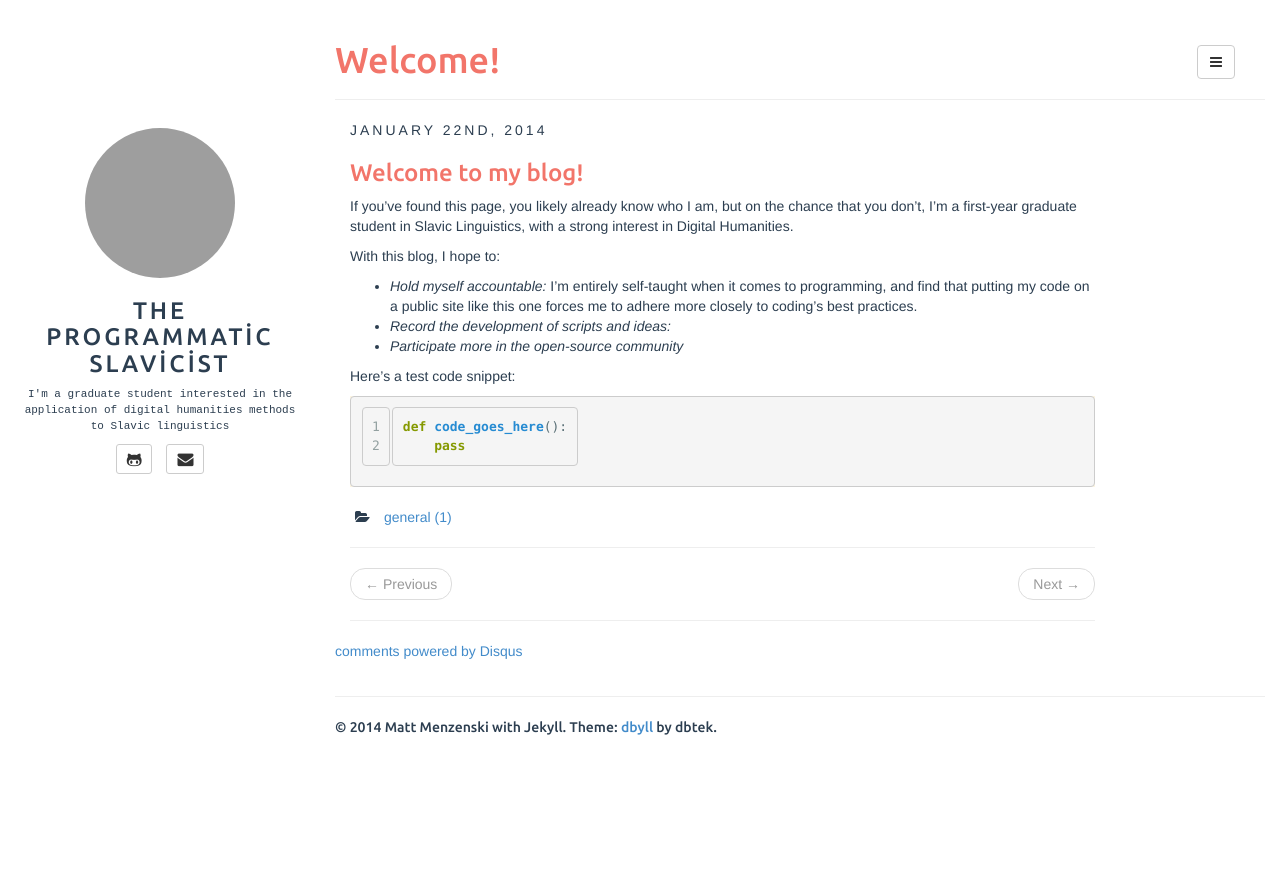
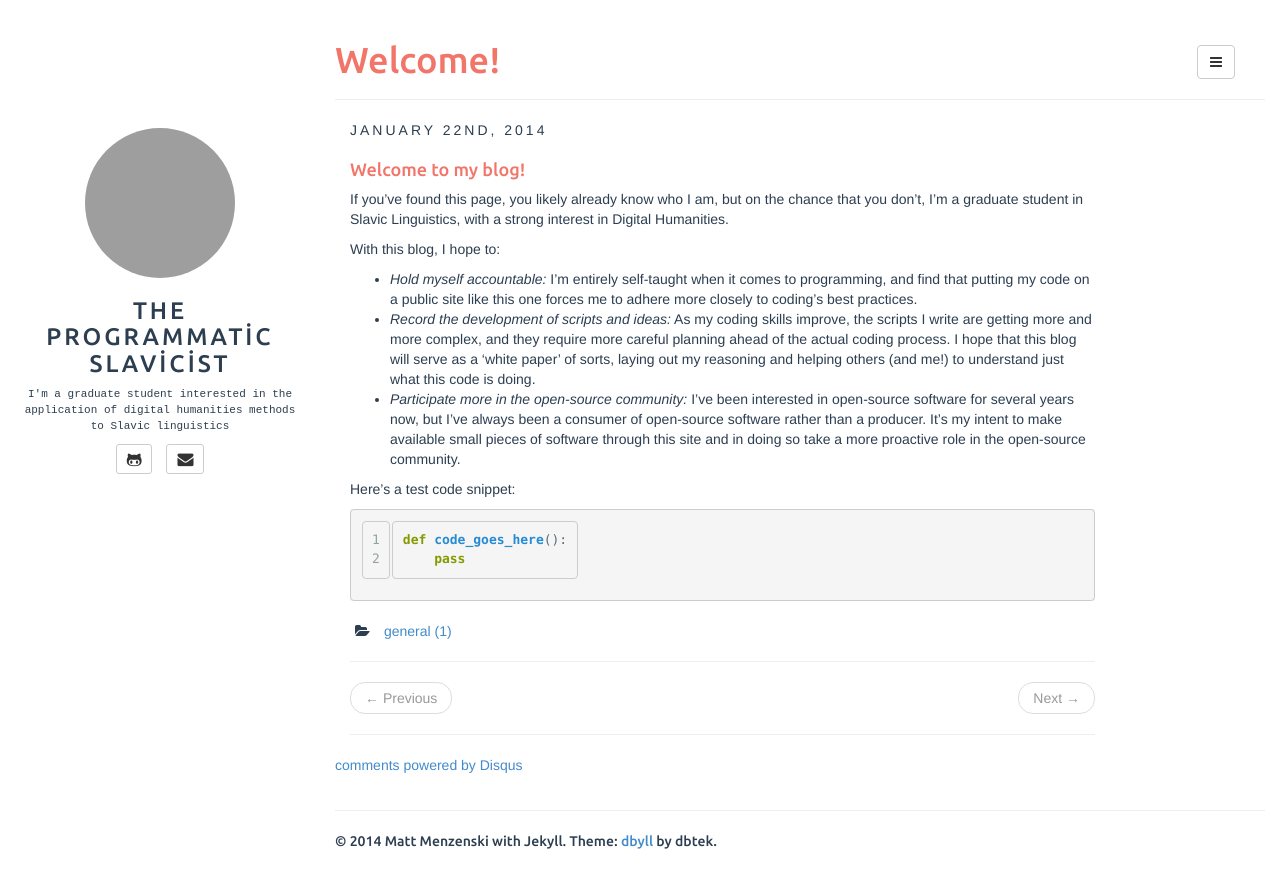
Before and after one commit to menzenski/menzenski.github.io, a Jekyll site: the page built from _posts/2014-01-22-welcome.md, in a window 1280 px wide. Shown: the top 888 px of the page. Built offline with Jekyll 4.4.1, drawn with Linux system fonts in a browser that asks for light colours; comment, search, counter and statistics services are not loaded; grey boxes are pictures that could not be loaded.

Commit message:
still more content

```diff
--- a/_posts/2014-01-22-welcome.md
+++ b/_posts/2014-01-22-welcome.md
@@ -7,9 +7,11 @@ tags: []
 fullview: true
 ---
 
-### Welcome to my blog!
+#### Welcome to my blog!
 
-If you've found this page, you likely already know who I am, but on the chance that you don't, I'm a first-year graduate student in Slavic Linguistics, with a strong interest in Digital Humanities.
+If you've found this page, you likely already know who I am, but on
+the chance that you don't, I'm a graduate student in Slavic
+Linguistics, with a strong interest in Digital Humanities.
 
 With this blog, I hope to:
 
@@ -17,8 +19,18 @@ With this blog, I hope to:
   to programming, and find that putting my code on a public site like
   this one forces me to adhere more closely to coding's best
   practices.
-* *Record the development of scripts and ideas:*
-* *Participate more in the open-source community*
+* *Record the development of scripts and ideas:* As my coding skills
+  improve, the scripts I write are getting more and more complex, and
+  they require more careful planning ahead of the actual coding
+  process. I hope that this blog will serve as a 'white paper' of
+  sorts, laying out my reasoning and helping others (and me!) to
+  understand just what this code is doing.
+* *Participate more in the open-source community:* I've been
+  interested in open-source software for several years now, but I've
+  always been a consumer of open-source software rather than a
+  producer. It's my intent to make available small pieces of software
+  through this site and in doing so take a more proactive role in the
+  open-source community.
 
 
 Here's a test code snippet:
```
